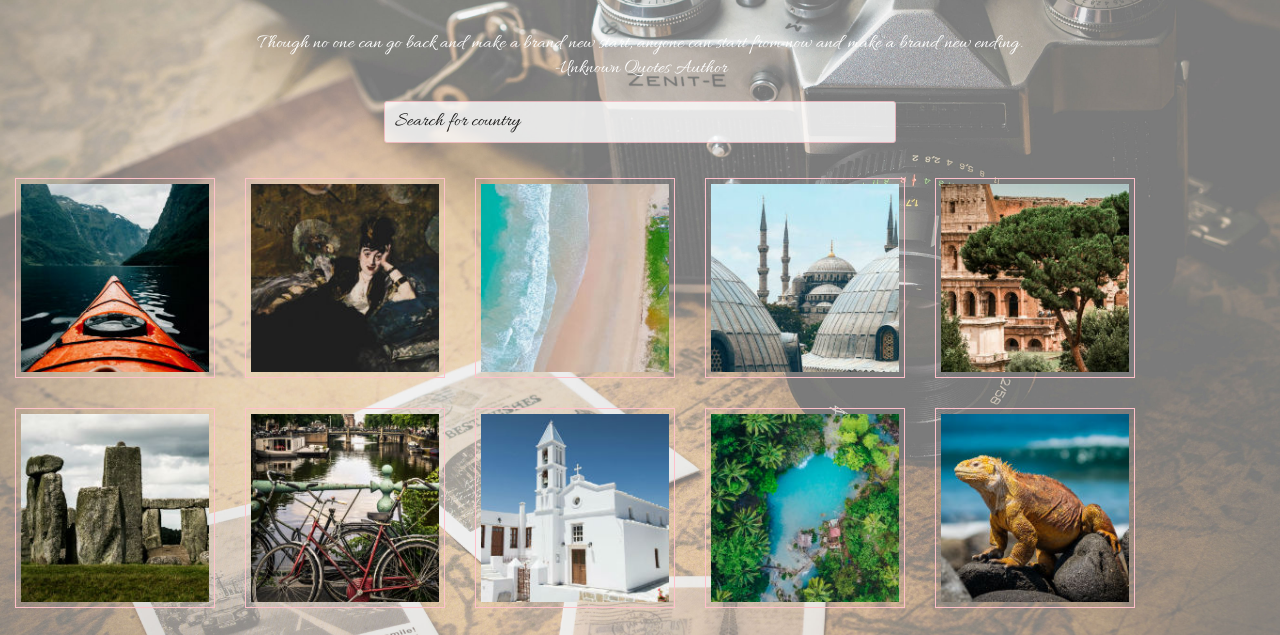
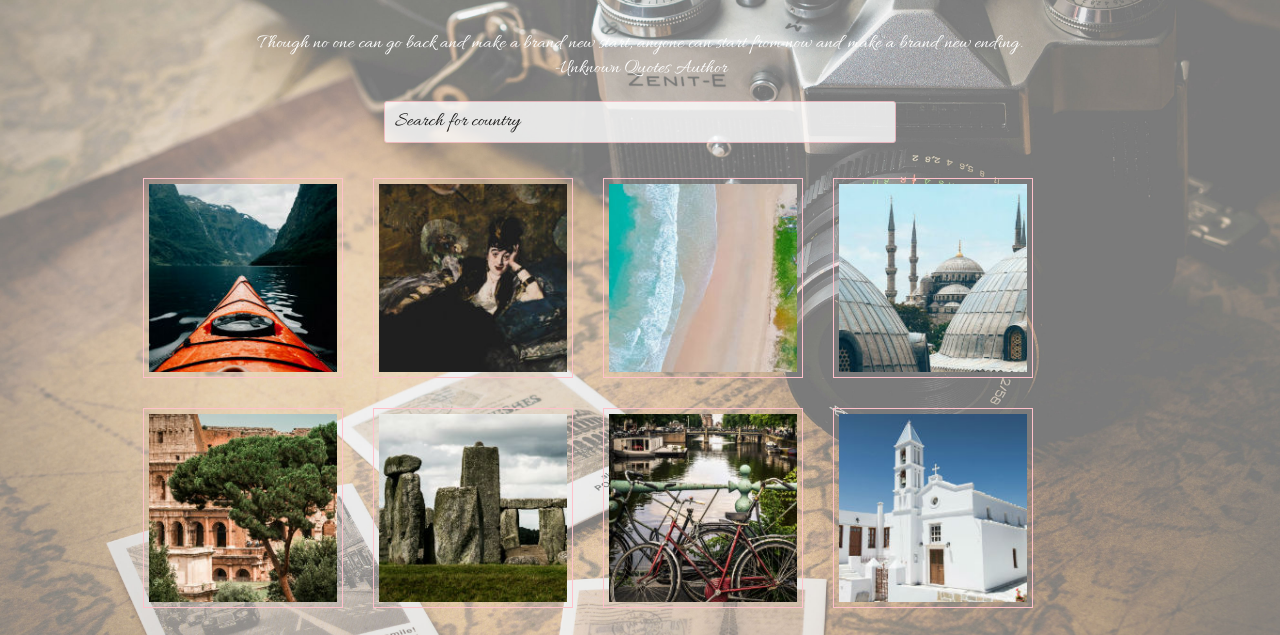
Before and after one commit to maynvilla/FEWD-Project-4, a plain HTML site: page index.html in a window 1280 px wide. Shown: the part 116-751 px from the top of the page. Drawn offline with Linux system fonts and the light colour scheme; a web font is replaced by a local one.

Commit message:
Update style.css

```diff
--- a/css/style.css
+++ b/css/style.css
@@ -25,7 +25,7 @@ p {
 /* gallery */
 .gallery {
     width: 100%;
-    margin: 0 auto;
+    margin: auto;
 }
 .gallery img {
   width: 200px;
@@ -41,7 +41,7 @@ p {
 }
 .gallery img:hover {
   opacity: 1;
-  transform: rotate(1deg) scale(1);
+  transform: rotate(2deg) scale(1);
   border: 1px solid pink;
   box-shadow: 0 0 7px rgba(0, 0, 0, .5)
 }
@@ -76,7 +76,7 @@ input {
   font-size: 16px;
 }
 
-.clearfix::after {
+clearfix::after {
   content: "";
   clear: both;
   display: table;
@@ -92,18 +92,15 @@ input {
       transition: all .2s ease-in-out;
       margin: 15px;
     }
-  .gallery
+    .gallery {
       content: '';
       display: table;
       clear: both;
       width: 90%;
       max-width: 1024px;
-      margin: 0 auto;
     }
-
+        }
     #search-images {
         width: 40%;
     }
-
-
 }
```
